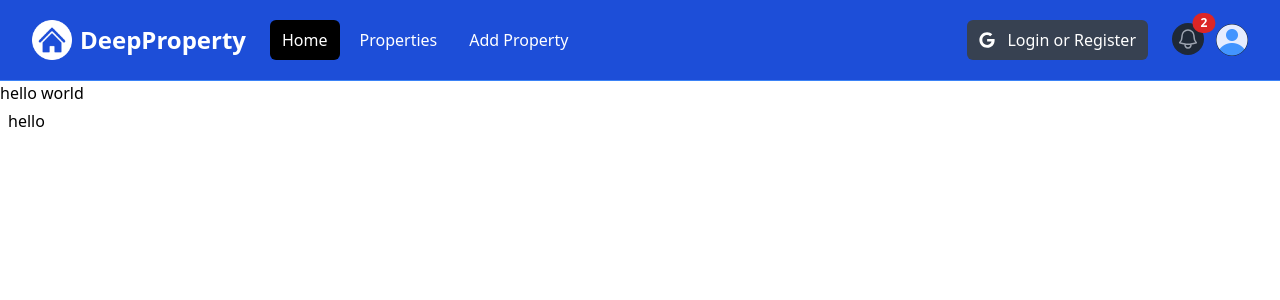
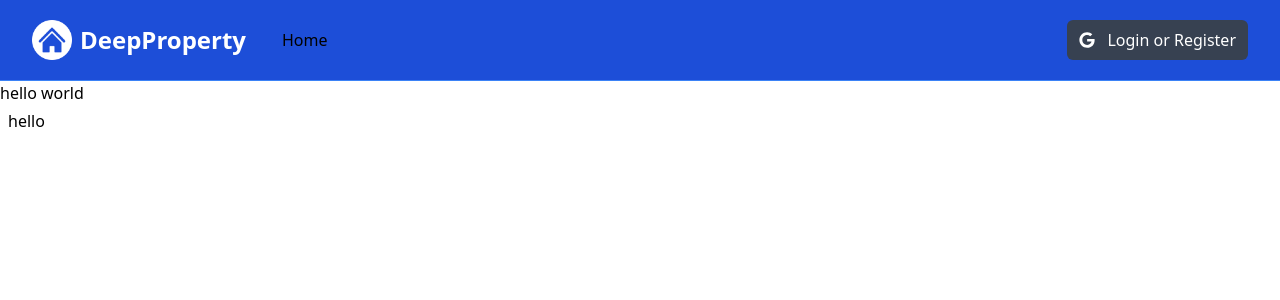
Before and after one commit to erDeep64930/deepProperty, a Next.js app: page / in a window 1280 px wide. Shown: the top 300 px of the page. Built offline with nearby package versions, Linux system fonts and the light colour scheme.

Commit message:
navbar conditional rendering has been completed

```diff
--- a/components/Navbar.jsx
+++ b/components/Navbar.jsx
@@ -4,10 +4,14 @@ import Link from 'next/link';
 import Image from 'next/image';
 import logo from '@/assets/Images/logo-white.png';
 import profileDefault from '@/assets/Images/profile.png';
-import { FaGoogle } from "react-icons/fa"
+import { FaGoogle } from "react-icons/fa";
+import { usePathname } from 'next/navigation';
 const Navbar = () => {
     const [isMobileMenuOpen, setIsMobileMenuOpen] = useState(false)
     const [isProfileMenuOpen, setIsProfileMenuOpen] = useState(false)
+    const [isLoggedIn, setIsLoggedIn] = useState(false)
+    const pathname = usePathname();
+    console.log(pathname);
     return (
         <nav className="bg-blue-700 border-b border-blue-500">
             <div className="mx-auto max-w-7xl px-2 sm:px-6 lg:px-8">
@@ -20,7 +24,7 @@ const Navbar = () => {
                             className="relative inline-flex items-center justify-center rounded-md p-2 text-gray-400 hover:bg-gray-700 hover:text-white focus:outline-none focus:ring-2 focus:ring-inset focus:ring-white"
                             aria-controls="mobile-menu"
                             aria-expanded="false"
-                            onClick={()=>setIsMobileMenuOpen((prev)=>!prev)}
+                            onClick={() => setIsMobileMenuOpen((prev) => !prev)}
                         >
                             <span className="absolute -inset-0.5"></span>
                             <span className="sr-only">Open main menu</span>
@@ -45,7 +49,7 @@ const Navbar = () => {
                         className="flex flex-1 items-center justify-center md:items-stretch md:justify-start"
                     >
                         {/* <!-- Logo --> */}
-                        <Link className="flex flex-shrink-0 items-center" href="/index.html">
+                        <Link className="flex flex-shrink-0 items-center" href="/">
                             <Image
                                 className="h-10 w-auto"
                                 src={logo}
@@ -60,16 +64,17 @@ const Navbar = () => {
                             <div className="flex space-x-2">
                                 <Link
                                     href="/"
-                                    className="text-white bg-black hover:bg-gray-900 hover:text-white rounded-md px-3 py-2"
+                                    className={`${pathname === "/" ? "bg-black" : ""}text-white  hover:bg-gray-900 hover:text-white rounded-md px-3 py-2`}
                                 >Home</Link>
-                                <Link
-                                    href="/properties"
-                                    className="text-white hover:bg-gray-900 hover:text-white rounded-md px-3 py-2"
-                                >Properties</Link>
+                                {isLoggedIn && (<div>
+                                    <Link href="/properties" className="text-white hover:bg-gray-900 hover:text-white rounded-md px-3 py-2">Properties</Link>
                                     <Link
                                         href="/properties/add"
-                                    className="text-white hover:bg-gray-900 hover:text-white rounded-md px-3 py-2"
-                                >Add Property</Link>
+                                        className="text-white hover:bg-gray-900 hover:text-white rounded-md px-3 py-2">
+                                        Add Property</Link>
+                                </div>)}
+
+
                             </div>
                         </div>
                     </div>
@@ -87,10 +92,10 @@ const Navbar = () => {
                     </div>
 
                     {/* <!-- Right Side Menu (Logged In) --> */}
-                    <div
+                    {isLoggedIn && (<div
                         className="absolute inset-y-0 right-0 flex items-center pr-2 md:static md:inset-auto md:ml-6 md:pr-0"
                     >
-                        <Link href="messages" className="relative group">
+                        <Link href="/messages" className="relative group">
                             <button
                                 type="button"
                                 className="relative rounded-full bg-gray-800 p-1 text-gray-400 hover:text-white focus:outline-none focus:ring-2 focus:ring-white focus:ring-offset-2 focus:ring-offset-gray-800"
@@ -128,7 +133,7 @@ const Navbar = () => {
                                     id="user-menu-button"
                                     aria-expanded="false"
                                     aria-haspopup="true"
-                                    onClick={()=>setIsProfileMenuOpen((prev)=>!prev)}
+                                    onClick={() => setIsProfileMenuOpen((prev) => !prev)}
                                 >
                                     <span className="absolute -inset-1.5"></span>
                                     <span className="sr-only">Open user menu</span>
@@ -160,30 +165,30 @@ const Navbar = () => {
                                             id="user-menu-item-0"
                                         >Your Profile</Link>
                                         <Link
-                                    href="saved-properties.html"
+                                            href="/properties/saved"
                                             className="block px-4 py-2 text-sm text-gray-700"
                                             role="menuitem"
                                             tabIndex="-1"
                                             id="user-menu-item-2"
                                         >Saved Properties</Link>
-                                <Link
-                                    href="#"
+                                        <button
                                             className="block px-4 py-2 text-sm text-gray-700"
                                             role="menuitem"
                                             tabIndex="-1"
                                             id="user-menu-item-2"
-                                >Sign Out</Link>
+                                        >Sign Out</button>
                                     </div>
                                 )
                             }
 
                         </div>
-                    </div>
+                    </div>)}
+
                 </div>
             </div>
 
             {/* <!-- Mobile menu, show/hide based on menu state. --> */}
-{ isMobileMenuOpen && (
+            {isMobileMenuOpen && (
                 <div className="" id="mobile-menu">
                     <div className="space-y-1 px-2 pb-3 pt-2">
                         <Link
@@ -194,16 +199,23 @@ const Navbar = () => {
                             href="/properties"
                             className="text-gray-300 hover:bg-gray-700 hover:text-white block rounded-md px-3 py-2 text-base font-medium"
                         >Properties</Link>
+
+                        {isLoggedIn && (<div>
                             <Link
                             href="/properties/add"
                             className="text-gray-300 hover:bg-gray-700 hover:text-white block rounded-md px-3 py-2 text-base font-medium"
                         >Add Property</Link>
-                    <button
+
+                        </div>)}
+
+                        {isLoggedIn && ( <button
                             className="flex items-center text-white bg-gray-700 hover:bg-gray-900 hover:text-white rounded-md px-3 py-2 my-4"
                         >
                             <FaGoogle className='text-white mr-3' />
                             <span>Login or Register</span>
-                    </button>
+                        </button>)}
+
+
                     </div>
                 </div>
             )}
```
Lines whose indentation alone changed are shown as unchanged.
